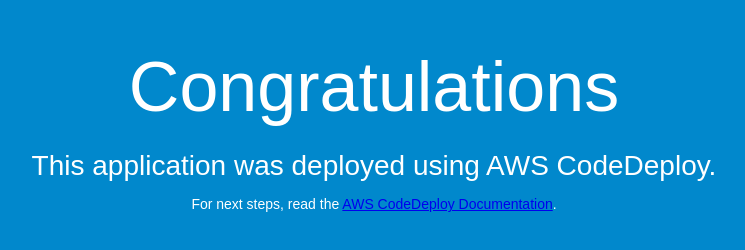
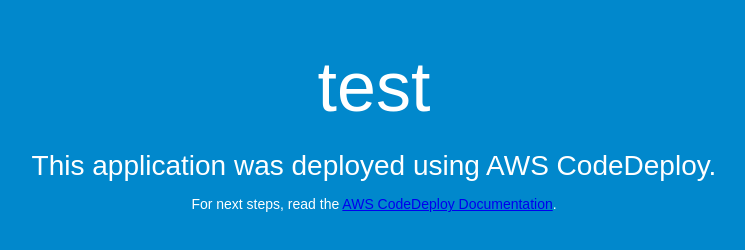
Before and after one commit to ravimanchi0321/code, a plain HTML site: page index.html in a window 1280 px wide. Shown: the whole page, without its empty margins (266-1011 px from the left). Drawn offline with Linux system fonts and the light colour scheme.

Commit message:
Update index.html
congratulation to test change

```diff
--- a/index.html
+++ b/index.html
@@ -26,7 +26,7 @@
 </head>
 <body>
   <div align="center">
-    <h1>Congratulations</h1>
+    <h1>test</h1>
     <h2>This application was deployed using AWS CodeDeploy.</h2>
     <p>For next steps, read the <a href="http://aws.amazon.com/documentation/codedeploy">AWS CodeDeploy Documentation</a>.</p>
   </div>
```
